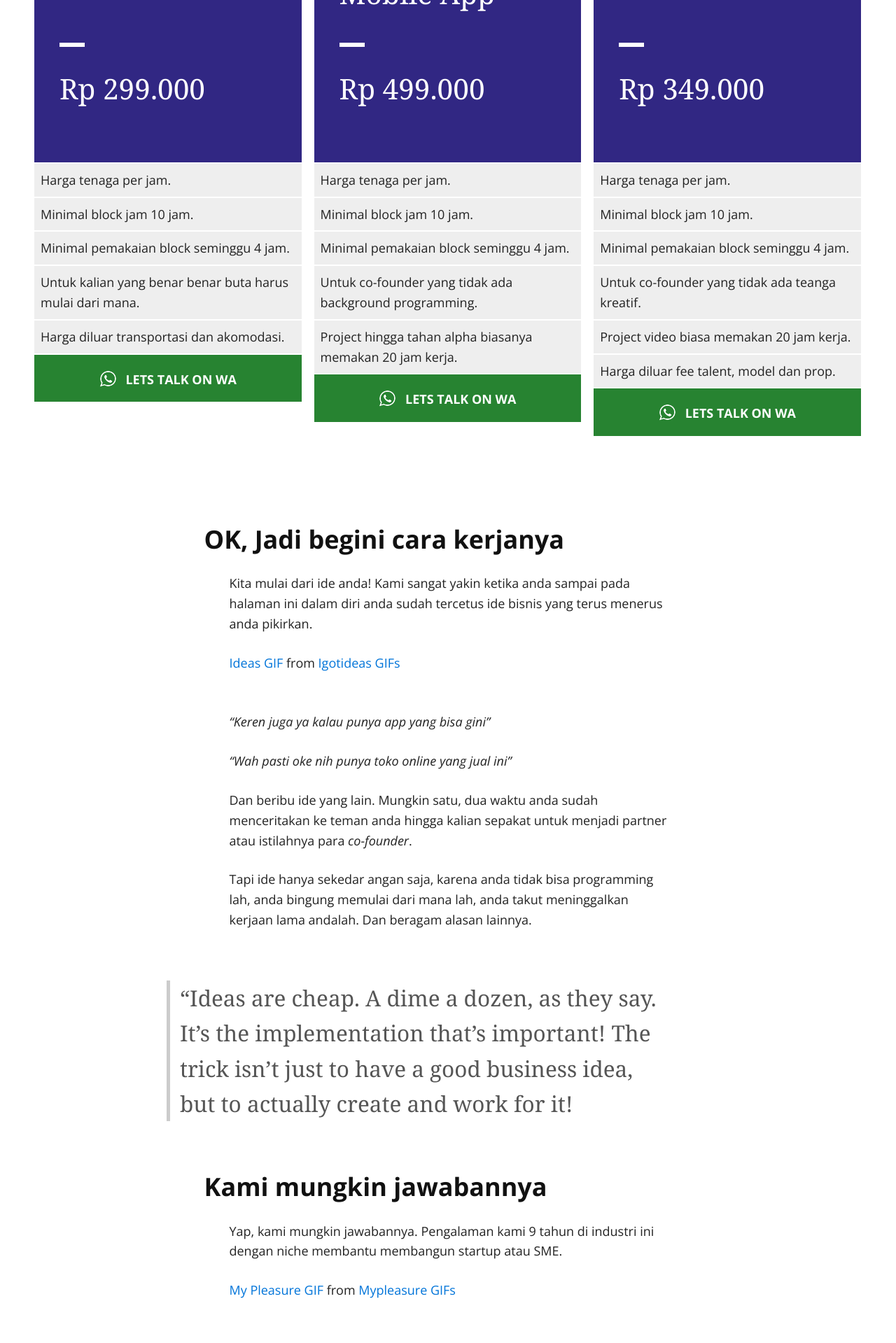
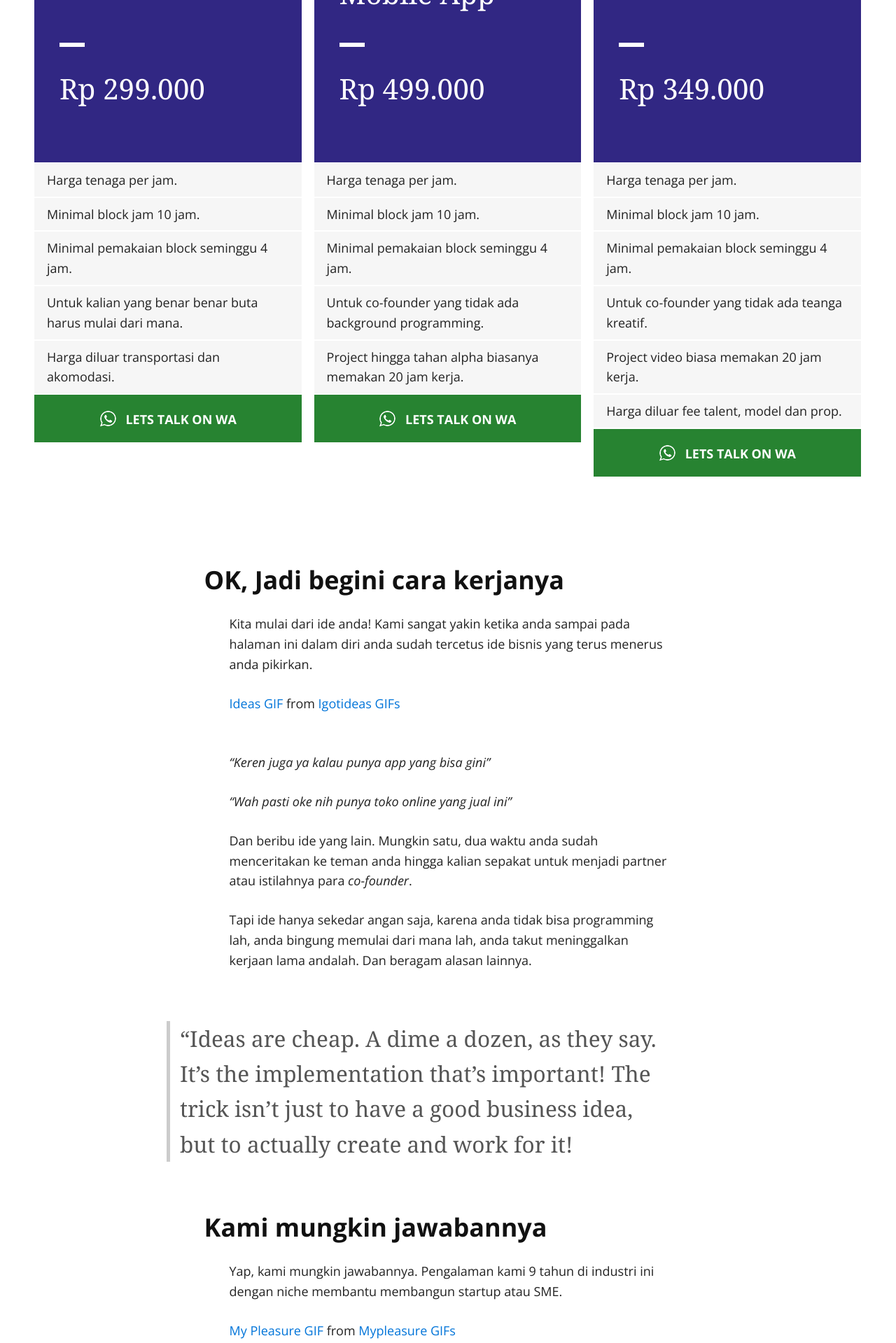
Before and after one commit to kemtol/rocktokom, a Jekyll site: the page built from index.md, in a window 1280 px wide. Shown: the part 1583-3502 px from the top of the page at 70% size. Built offline with Jekyll 4.4.1, drawn with Linux system fonts in a browser that asks for light colours; nearby versions of some CDN libraries; a script that is not in the unit is left out; our own code applies the rules of GitHub Pages for plain Markdown files.

Commit message:
Update default.html

```diff
--- a/_layouts/default.html
+++ b/_layouts/default.html
@@ -64,10 +64,11 @@
       padding: 0;
       margin: 0;
       list-style:none;
+      margin-bottom: 0.125rem;
     }
     #landing--page .lp > ul > li{
-      background: #eee;
-      padding: 0.5rem;
+      background: #f6f6f6;
+      padding: 0.5rem 1rem;
       margin: 2px 0;
     }
 
```
